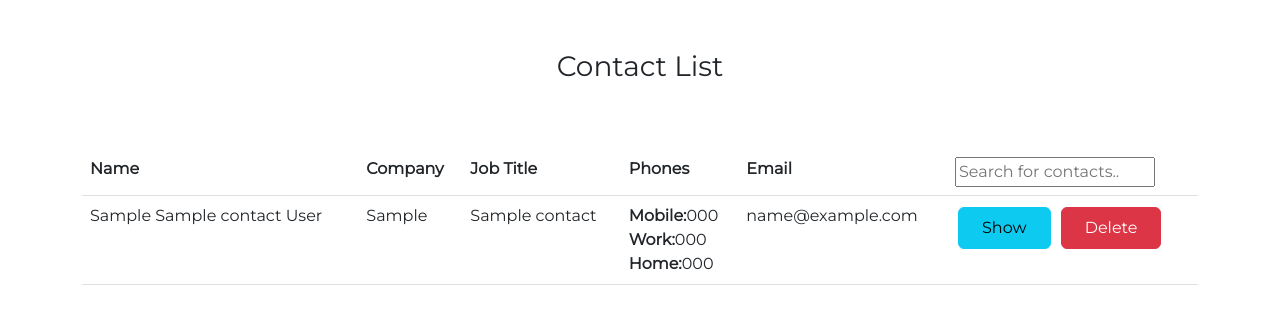
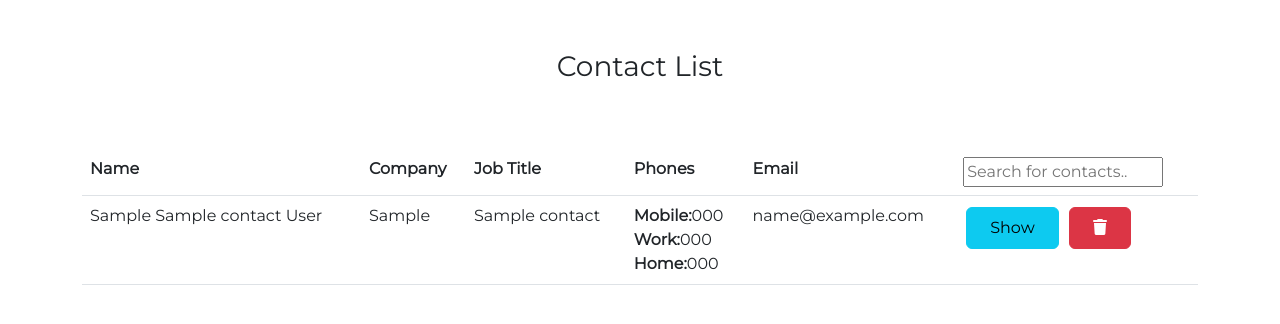
Before and after one commit to OmriWebber/ContactApp, a Flask app: page / in a window 1280 px wide. Shown: the part 71-395 px from the top of the page. Run offline with Flask 2, Linux system fonts and the light colour scheme; a user stored in the database is signed in; tables that the repository leaves empty hold one stand-in row (values such as "Sample post"); some libraries are stand-ins or nearby versions; some web fonts are replaced.

Commit message:
added fontawesome icons

```diff
--- a/templates/head.html
+++ b/templates/head.html
@@ -1,5 +1,5 @@
 <head>
-    <title>{% block title %}{% endblock %}</title>
+    <title>{{ name }}</title>
 
     <!-- Meta -->
     <meta charset="UTF-8">
@@ -8,6 +8,7 @@
 
     <!-- Bootstrap -->
     <link href="https://cdn.jsdelivr.net/npm/bootstrap@5.2.1/dist/css/bootstrap.min.css" rel="stylesheet" integrity="sha384-iYQeCzEYFbKjA/T2uDLTpkwGzCiq6soy8tYaI1GyVh/UjpbCx/TYkiZhlZB6+fzT" crossorigin="anonymous">
+
 
     <!-- Stylesheet -->
     <link rel="stylesheet" href="{{ url_for('static', filename='css/style.css') }}">
@@ -25,6 +26,7 @@
     <!-- Rancho Font (Logo) -->
     <link href="https://fonts.googleapis.com/css2?family=Rancho&display=swap" rel="stylesheet">
 
-
+    <!-- Icons -->
+    <link rel="stylesheet" href="https://cdnjs.cloudflare.com/ajax/libs/font-awesome/6.2.0/css/all.min.css" integrity="sha512-xh6O/CkQoPOWDdYTDqeRdPCVd1SpvCA9XXcUnZS2FmJNp1coAFzvtCN9BmamE+4aHK8yyUHUSCcJHgXloTyT2A==" crossorigin="anonymous" referrerpolicy="no-referrer" />
 
 </head>
--- a/templates/index.html
+++ b/templates/index.html
@@ -36,7 +36,7 @@
                             <TD>{{cl.email}}</TD>
                             <TD class="action-buttons">
                                 <a class="btn btn-info" href="{{url_for('showContact', conid=cl.contactID)}}">Show</a>
-                                <button class="delete-contact-button btn btn-danger" data-fname={{cl.fName}} data-lname={{cl.lName}} data-id={{cl.contactID}} data-bs-toggle="modal" data-bs-target="#confirmModal">Delete</button>
+                                <button class="delete-contact-button btn btn-danger" data-fname={{cl.fName}} data-lname={{cl.lName}} data-id={{cl.contactID}} data-bs-toggle="modal" data-bs-target="#confirmModal"><i class="fa-solid fa-trash"></i></button>
                             </TD>
                         </tr>
                         {% endfor %}
```
